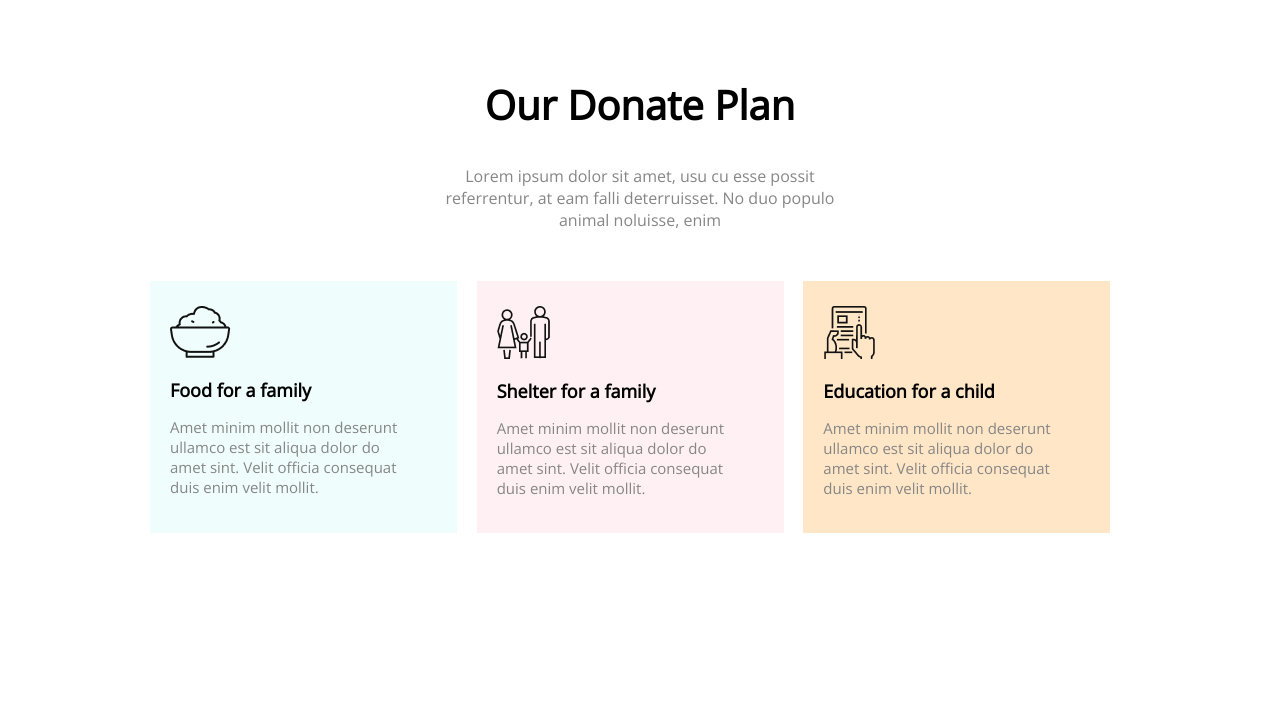
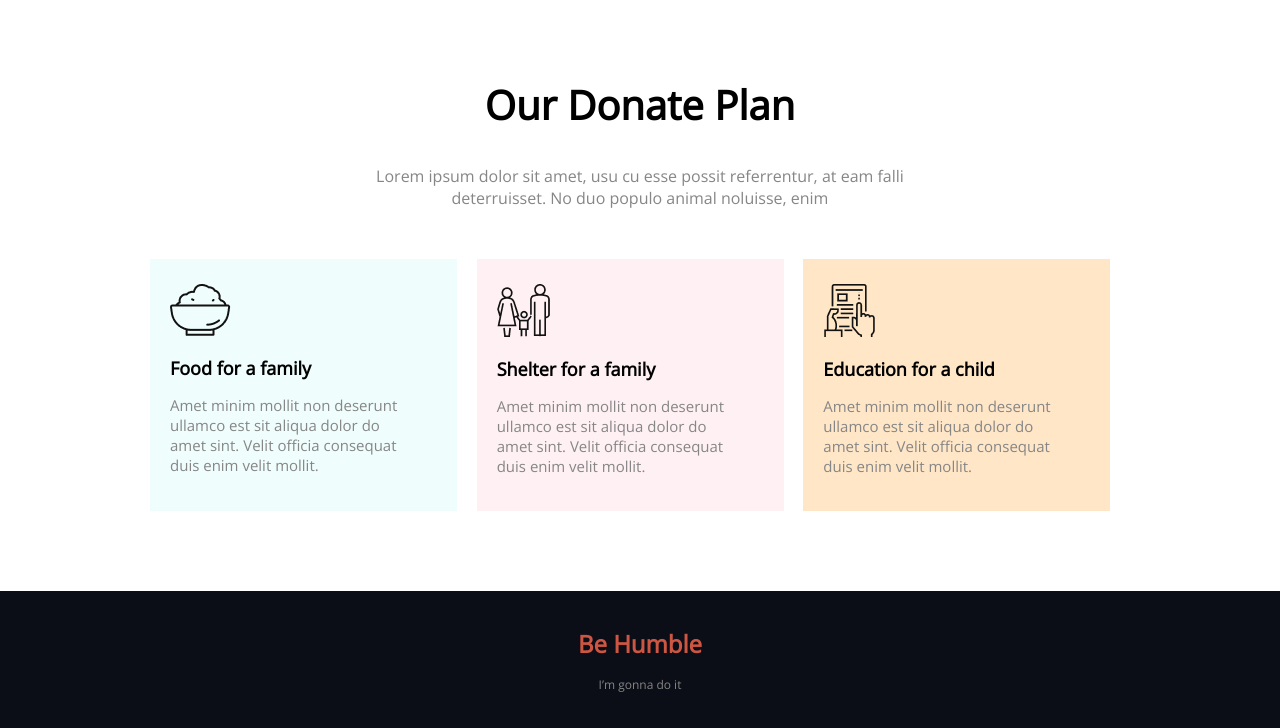
Before and after one commit to webgurusam/give-donation, a plain HTML site: page index.html in a window 1280 px wide. Shown: the part 1193-1921 px from the top of the page. Before the commit the page ends 1806 px from the top, so only its background shows below. Drawn offline with nearby package versions, Linux system fonts and the light colour scheme.

Commit message:
footer added

```diff
--- a/index.html
+++ b/index.html
@@ -72,6 +72,10 @@
             </div>
         </div>
     </section>
+    <footer>
+        <h1>Be Humble</h1>
+        <p>I’m gonna do it</p>
+    </footer>
 </body>
 
 </html>
--- a/style.css
+++ b/style.css
@@ -122,7 +122,7 @@ ul li.last-child,
 }
 
 .donate-plan-content>p {
-    width: 45%;
+    width: 55%;
 }
 
 .single-plan {
@@ -152,3 +152,21 @@ ul li.last-child,
 #education {
     background-color: rgba(255, 140, 0, 0.219);
 }
+
+footer {
+    background-color: #0B0D17;
+    text-align: center;
+    padding: 20px 0 35px;
+}
+
+footer h1 {
+    color: rgb(204, 86, 65);
+    font-size: 24px;
+}
+
+footer p {
+    color: #868686;
+    margin-bottom: 0;
+    width: 100%;
+    font-size: 12px;
+}
```
